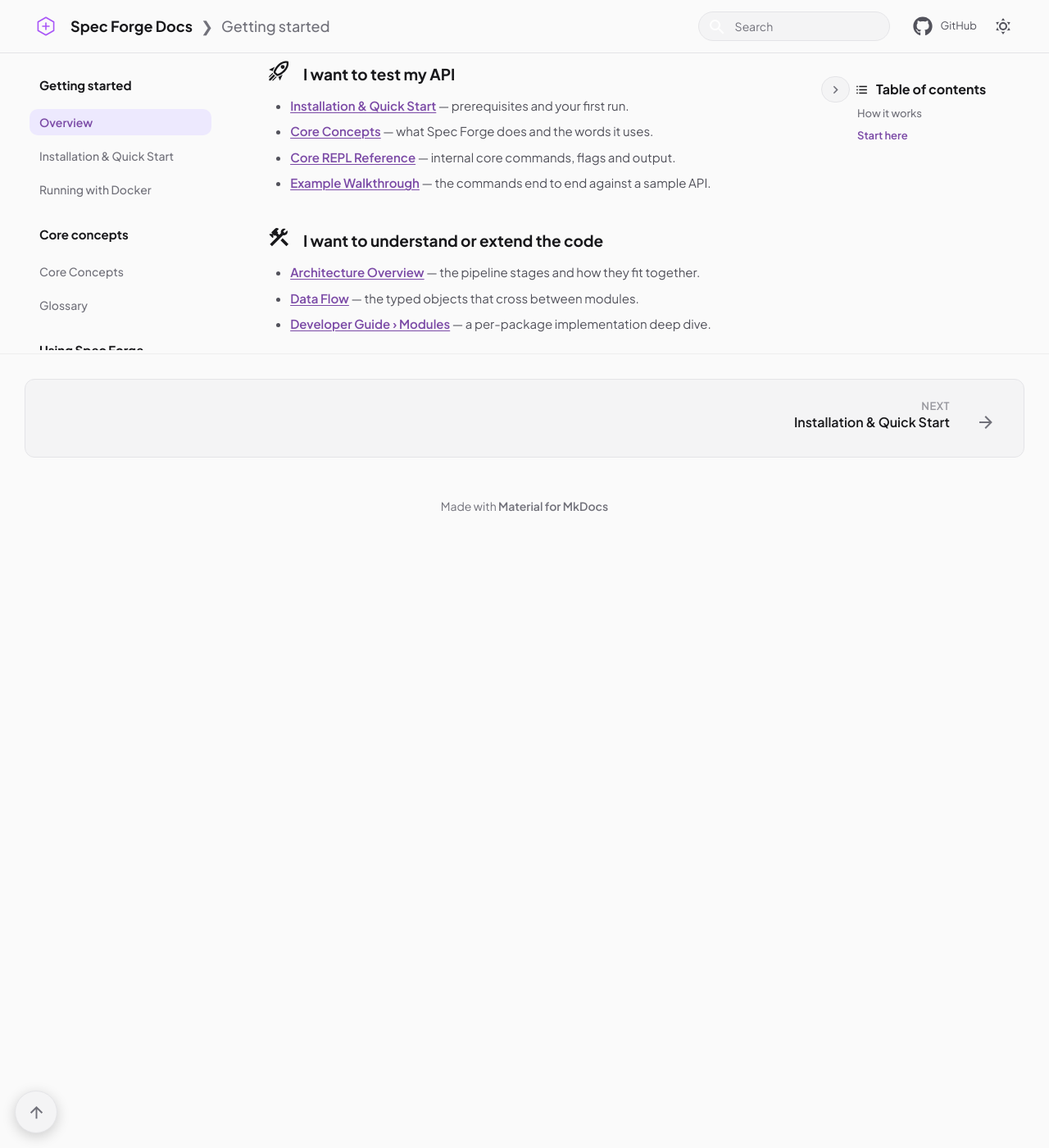
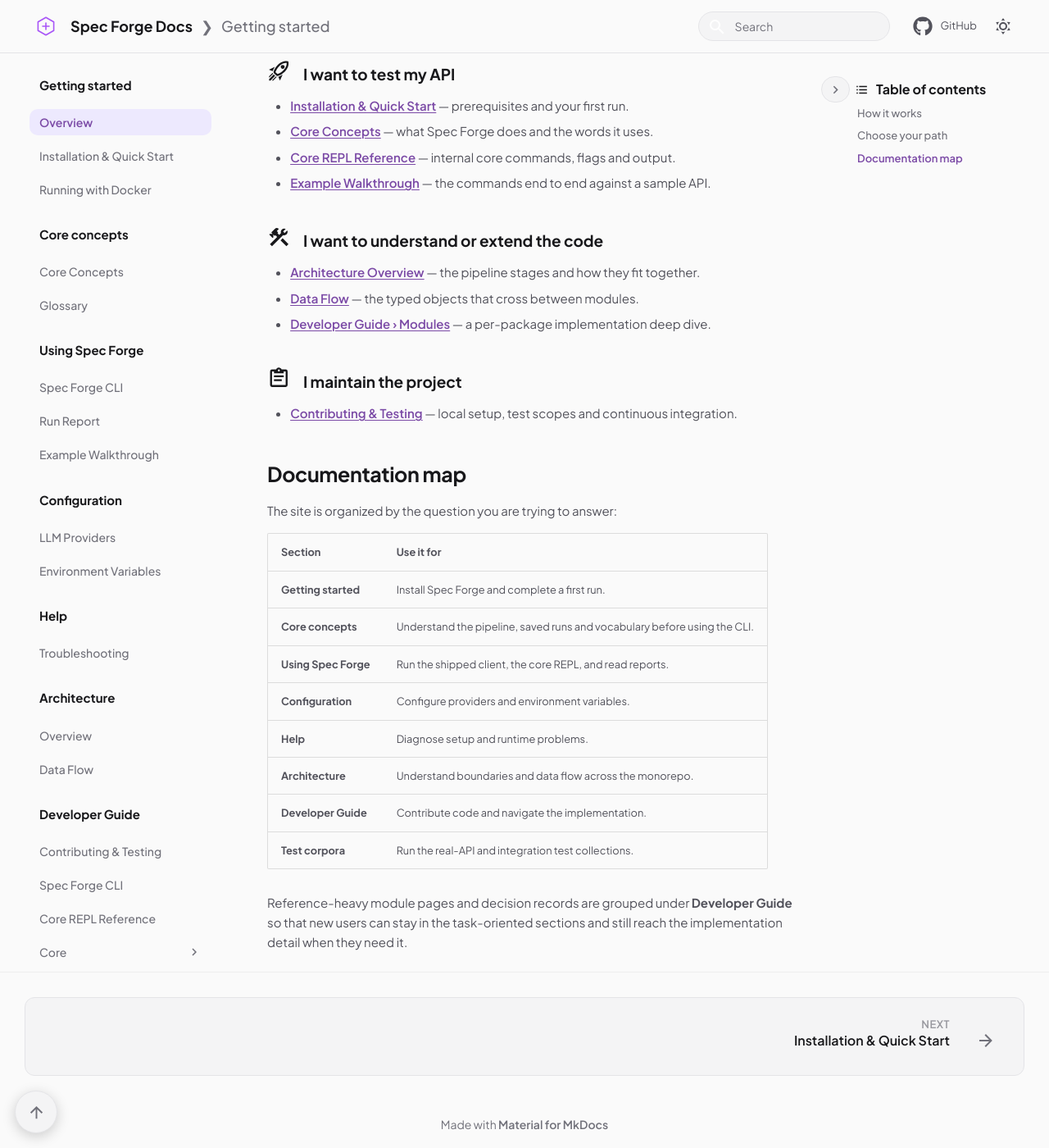
Before and after one commit to Spec-Forge-Testing/specforge-docs, an MkDocs documentation site: the page built from docs/index.md, in a window 1280 px wide and 1400 px high, scrolled down 1620 px. Shown: the whole window at 82% size. Built offline with MkDocs 1.6.1 and Material for MkDocs 9.7.7, drawn with Linux system fonts in a browser that asks for light colours; comment, search, counter and statistics services are not loaded; before the commit the page ends 2267 px from its top, so only the background shows below that.

Commit message:
docs(site): keep public navigation focused on users and developers

```diff
--- a/docs/index.md
+++ b/docs/index.md
@@ -41,7 +41,7 @@ flowchart TD
 
 ---
 
-## Start here
+## Choose your path
 
 <div class="grid cards sf-start-here" markdown>
 
@@ -65,4 +65,30 @@ flowchart TD
     - [Developer Guide › Modules](modules/contract-assembly/index.md) — a per-package
       implementation deep dive.
 
+-   :material-clipboard-text-outline:{ .lg .middle } __I maintain the project__
+
+    ---
+
+    - [Contributing & Testing](developer-guide/contributing.md) — local setup, test scopes and
+      continuous integration.
+
 </div>
+
+## Documentation map
+
+The site is organized by the question you are trying to answer:
+
+| Section | Use it for |
+|---|---|
+| **Getting started** | Install Spec Forge and complete a first run. |
+| **Core concepts** | Understand the pipeline, saved runs and vocabulary before using the CLI. |
+| **Using Spec Forge** | Run the shipped client, the core REPL, and read reports. |
+| **Configuration** | Configure providers and environment variables. |
+| **Help** | Diagnose setup and runtime problems. |
+| **Architecture** | Understand boundaries and data flow across the monorepo. |
+| **Developer Guide** | Contribute code and navigate the implementation. |
+| **Test corpora** | Run the real-API and integration test collections. |
+
+Reference-heavy module pages and decision records are grouped under **Developer Guide** so that
+new users can stay in the task-oriented sections and still reach the implementation detail when
+they need it.
--- a/mkdocs.yml
+++ b/mkdocs.yml
@@ -132,7 +132,6 @@ nav:
       - Glossary: user-guide/glossary.md
   - Using Spec Forge:
       - Spec Forge CLI: user-guide/specforge-cli.md
-      - Core REPL Reference: user-guide/cli-reference.md
       - Run Report: user-guide/reports.md
       - Example Walkthrough: user-guide/example-walkthrough.md
   - Configuration:
@@ -146,6 +145,7 @@ nav:
   - Developer Guide:
       - Contributing & Testing: developer-guide/contributing.md
       - Spec Forge CLI: developer-guide/specforge-cli.md
+      - Core REPL Reference: user-guide/cli-reference.md
       - Core:
           - Overview: modules/core/index.md
           - Reference: modules/core/reference.md
```
Also changed, not shown: README.md (+9 -6 lines).
